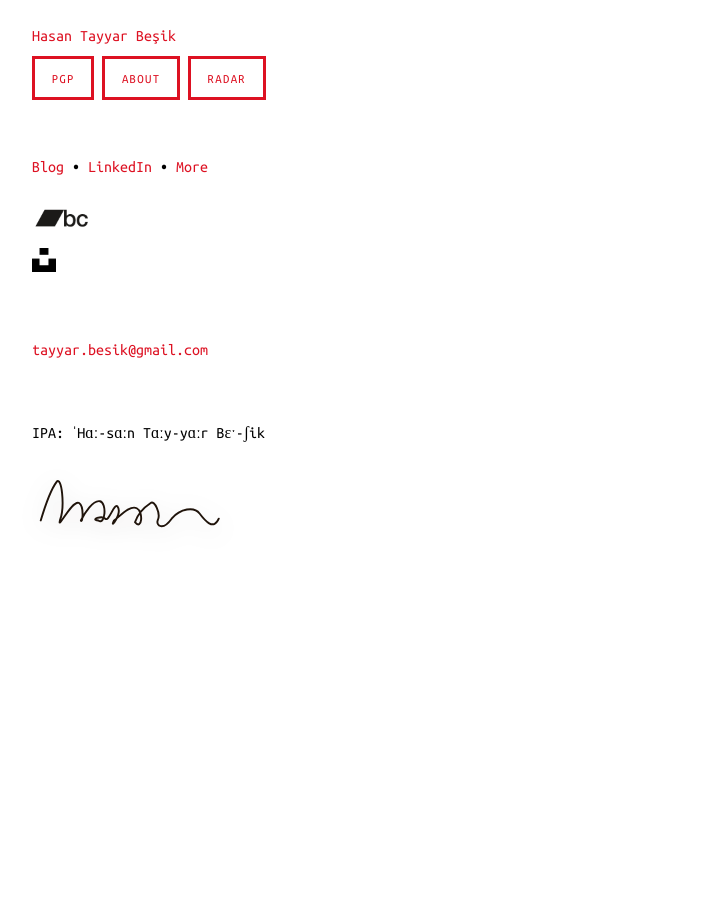
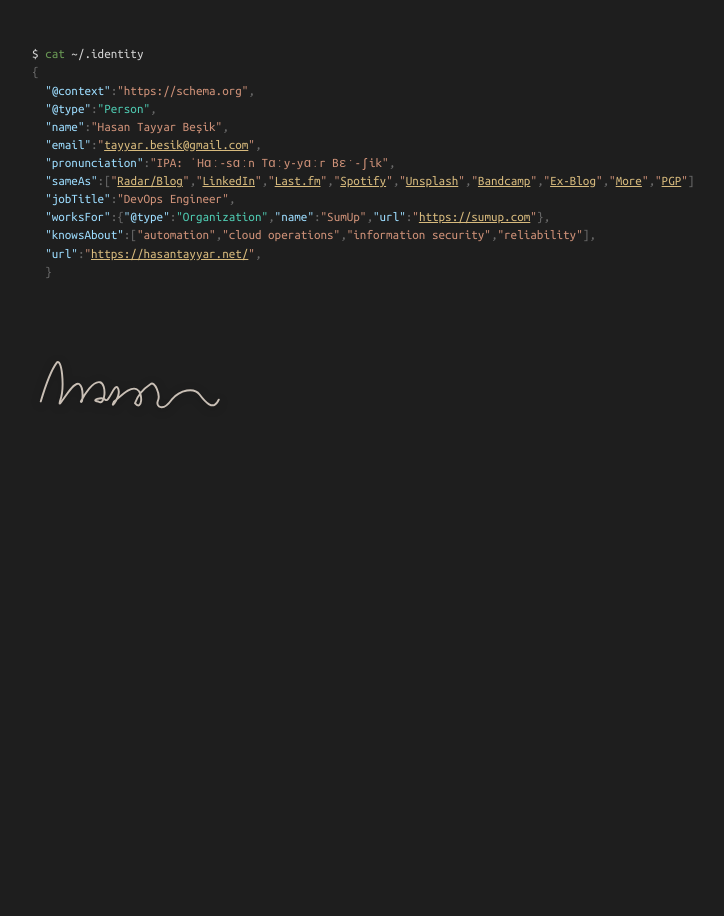
Before and after one commit to hasantayyar/hasantayyar.net, a Jekyll site: the page built from index.md, in a window 1280 px wide. Shown: the whole page, without its empty margins (144-868 px from the left). Built offline with Jekyll 4.4.1, drawn with Linux system fonts in a browser that asks for light colours; Markdown is read by kramdown in place of the engine named in the settings.

Commit message:
style: complete re-style with schema.org standards

```diff
--- /dev/null
+++ b/_data/person.yml
@@ -0,0 +1,20 @@
+# Schema.org Person - sourced from about page and existing site content
+jobTitle: "DevOps Engineer"
+worksFor:
+  name: SumUp
+  url: "https://sumup.com"
+knowsAbout:
+  - automation
+  - cloud operations
+  - information security
+  - reliability
+sameAs:
+  - { label: Radar/Blog, url: "/feed/" }
+  - { label: LinkedIn, url: "https://www.linkedin.com/in/hasantayyar/" }
+  - { label: Last.fm, url: "https://last.fm/user/hasantayyar" }
+  - { label: Spotify, url: "https://open.spotify.com/user/hasantayyar" }
+  - { label: Unsplash, url: "https://unsplash.com/@hasantayyar" }
+  - { label: Bandcamp, url: "https://tayyar.bandcamp.com/follow_me" }
+  - { label: Ex-Blog, url: "https://medium.com/@htayyar" }
+  - { label: More, url: "/about/" }
+  - { label: PGP, url: "https://keybase.io/hasantayyar/pgp_keys.asc" }
--- a/_includes/footer.html
+++ b/_includes/footer.html
@@ -1,9 +1,11 @@
 <br />
 
 <footer>
+  {% if page.layout != 'home' %}
   <p><span><a href="mailto:{{ site.email }}">{{ site.email }}</a></span></p>
   <br />
   <p class="text">{{ site.description }}</p>
+  {% endif %}
   <p>
     <svg class="signature" viewBox="0 0 220 80" role="img" aria-label="Animated Hasan signature">
     <path
--- /dev/null
+++ b/_includes/schema_person.html
@@ -0,0 +1,13 @@
+<pre class="schema-block" role="figure" aria-label="Structured data: Person"><code class="schema-block-code">$ <span class="schema-cmd">cat</span> ~/.identity
+<span class="schema-punct">{</span>
+  <span class="schema-key">"@context"</span><span class="schema-punct">:</span><span class="schema-string">"https://schema.org"</span><span class="schema-punct">,</span>
+  <span class="schema-key">"@type"</span><span class="schema-punct">:</span><span class="schema-type">"Person"</span><span class="schema-punct">,</span>
+  <span class="schema-key">"name"</span><span class="schema-punct">:</span><span class="schema-string">"{{ site.title }}"</span><span class="schema-punct">,</span>
+  <span class="schema-key">"email"</span><span class="schema-punct">:</span><span class="schema-string">"<a href='mailto:{{ site.email }}' class='schema-link'>{{ site.email }}</a>"</span><span class="schema-punct">,</span>
+  <span class="schema-key">"pronunciation"</span><span class="schema-punct">:</span><span class="schema-string">"{{ site.description }}"</span><span class="schema-punct">,</span>
+  <span class="schema-key">"sameAs"</span><span class="schema-punct">:</span><span class="schema-punct">[</span><span class="schema-sameas">{% for link in site.data.person.sameAs %}<span class="schema-string">"<a href='{% if link.url contains 'http' %}{{ link.url }}{% else %}{{ link.url | prepend: site.baseurl }}{% endif %}' class='schema-link'>{{ link.label }}</a>"</span>{% unless forloop.last %}<span class="schema-punct">,</span>{% endunless %}{% endfor %}</span><span class="schema-punct">]</span>
+  <span class="schema-key">"jobTitle"</span><span class="schema-punct">:</span><span class="schema-string">"{{ site.data.person.jobTitle }}"</span><span class="schema-punct">,</span>
+  <span class="schema-key">"worksFor"</span><span class="schema-punct">:</span><span class="schema-punct">{</span><span class="schema-key">"@type"</span><span class="schema-punct">:</span><span class="schema-type">"Organization"</span><span class="schema-punct">,</span><span class="schema-key">"name"</span><span class="schema-punct">:</span><span class="schema-string">"{{ site.data.person.worksFor.name }}"</span><span class="schema-punct">,</span><span class="schema-key">"url"</span><span class="schema-punct">:</span><span class="schema-string">"<a href='{{ site.data.person.worksFor.url }}' class='schema-link'>{{ site.data.person.worksFor.url }}</a>"</span><span class="schema-punct">},</span>
+  <span class="schema-key">"knowsAbout"</span><span class="schema-punct">:</span><span class="schema-punct">[</span>{% for item in site.data.person.knowsAbout %}<span class="schema-string">"{{ item }}"</span>{% unless forloop.last %}<span class="schema-punct">,</span>{% endunless %}{% endfor %}<span class="schema-punct">],</span>
+  <span class="schema-key">"url"</span><span class="schema-punct">:</span><span class="schema-string">"<a href='{{ site.url }}' class='schema-link'>{{ site.url }}</a>"</span><span class="schema-punct">,</span>
+  <span class="schema-punct">}</span></code></pre>
--- /dev/null
+++ b/_layouts/home.html
@@ -0,0 +1,12 @@
+<!DOCTYPE html>
+<html>
+  {% include head.html %}
+  <body class="page-home">
+    <div class="c">
+      <div>
+        {{ content }}
+      </div>
+      {% include footer.html %}
+    </div>
+  </body>
+</html>
--- a/css/app.css
+++ b/css/app.css
@@ -27,3 +27,21 @@
 @media (prefers-reduced-motion: reduce) {
 .signature path{animation:none;stroke-dashoffset:0}
 }
+
+/* Home page – full dark background */
+.page-home{background:#1e1e1e;color:#d4d4d4;min-height:100vh}
+.page-home .schema-block{background:transparent;border:none;padding:.5em 0}
+.page-home .signature path{stroke:#c9bfb5}
+.page-home .signature{filter:drop-shadow(0 2px 4px rgba(0,0,0,.3))}
+
+/* Schema block – dense terminal output, no chrome */
+.schema-block{margin:1rem 0;font-size:.82em;line-height:1.38}
+.schema-block-code{font-family:'Ubuntu Mono',monospace;color:#d4d4d4;display:block;overflow-x:auto}
+.schema-block .schema-cmd{color:#6a9955}
+.schema-block .schema-key{color:#9cdcfe}
+.schema-block .schema-string{color:#ce9178}
+.schema-block .schema-type{color:#4ec9b0}
+.schema-block .schema-punct{color:#6a6a6a}
+.schema-block .schema-link,.schema-block a{color:#d7ba7d;text-decoration:underline;text-underline-offset:1px}
+.schema-block .schema-link:hover,.schema-block a:hover{color:#f0d78c;opacity:1}
+.schema-block .schema-sameas{display:inline}
--- a/index.md
+++ b/index.md
@@ -1,11 +1,5 @@
 ---
-layout: default
+layout: home
 ---
 
-
-[Blog](https://medium.com/@htayyar) • [LinkedIn](https://www.linkedin.com/in/hasantayyar/) • [More](/about/)
-
-
-<a href="https://tayyar.bandcamp.com/follow_me" title="Bandcamp profile"><img src="https://hasantayyar.net/images/bc-logotype-dark-64.png" width="64px" alt="Bandcamp logo"/></a>
-<br/>
-<a href="https://unsplash.com/@hasantayyar" title="Unsplash profile"><img src="https://hasantayyar.net/images/unsplash.png" width="24px" alt="Unsplash logo"/></a>
+{% include schema_person.html %}
```
